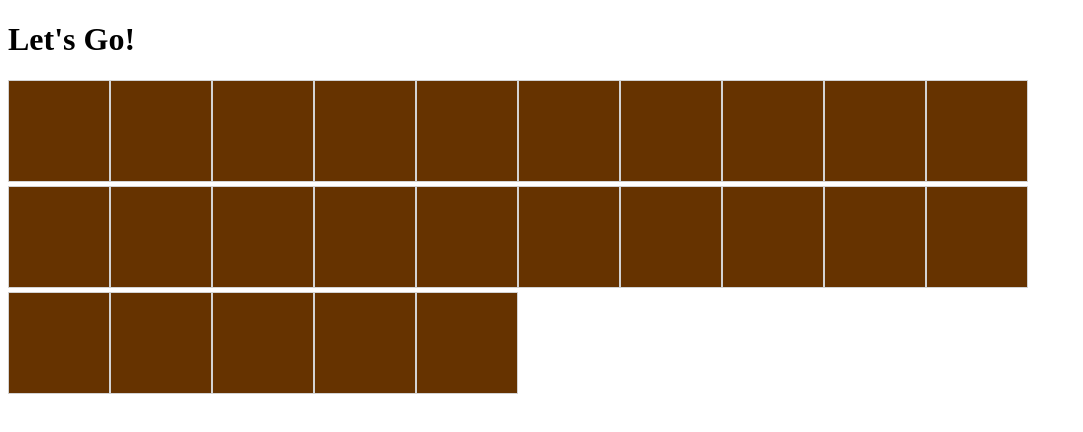
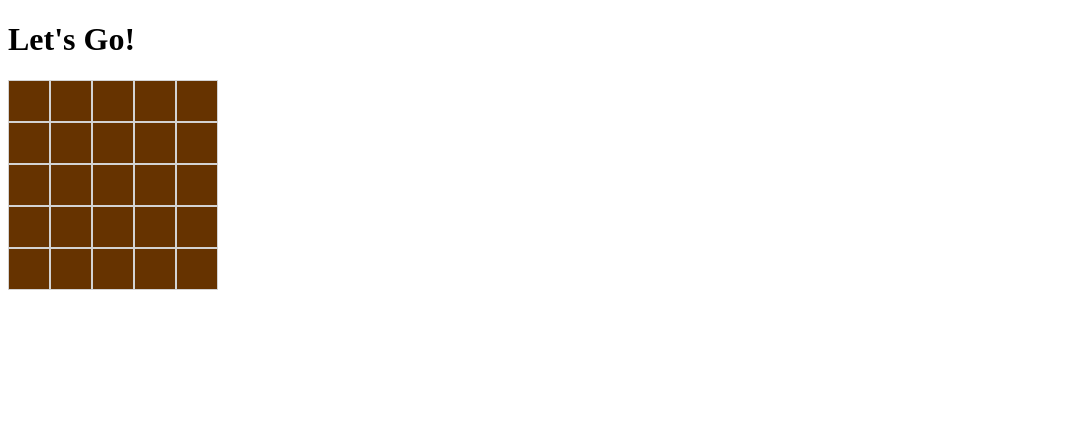
Before and after one commit to aclowkey/go-in-go, a React (Create React App) app in the folder go-ui/: page / in a window 1280 px wide. Shown: the top 432 px of the page, without its empty margins (0-1083 px from the left). Built offline with nearby package versions, Linux system fonts and the light colour scheme.

Commit message:
Cool bug!

```diff
--- a/go-ui/src/Board.css
+++ b/go-ui/src/Board.css
@@ -1,8 +1,7 @@
 .square {
-    width: 100px;
-    height: 100px;
+    width: 40px;
+    height: 40px;
     text-align: center;
-    display: table-cell;
     vertical-align: middle;
     background-color: #663300;
     border: 1px lightgray;
@@ -10,8 +9,8 @@
 }
 
 .piece {
-    height: 55px;
-    width: 55px;
+    height: 15px;
+    width: 15px;
     border-radius: 50%;
     display: inline-block;
 }
```
